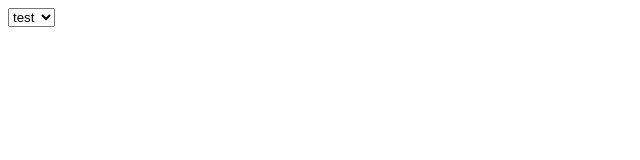
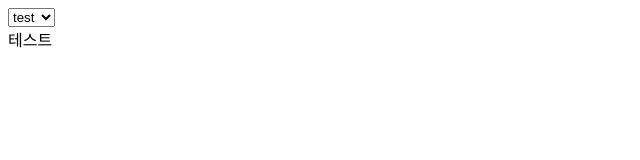
Before and after one commit to Jaehyeok-Choe/jsClass, a plain HTML site: page index2.html in a window 1280 px wide. Shown: the full height of the page, 0-640 px from the left. Drawn offline with Linux system fonts and the light colour scheme.

Commit message:
div 스타일 속성 테스트

```diff
--- a/index2.html
+++ b/index2.html
@@ -13,7 +13,7 @@
         <option value="c">cool</option>
     </select>
 </div>
-    <div id="test" style="display:none" >
+    <div id="test" style="display:block">
         테스트
     </div>
     <div id="cool" style="display:none">
```
